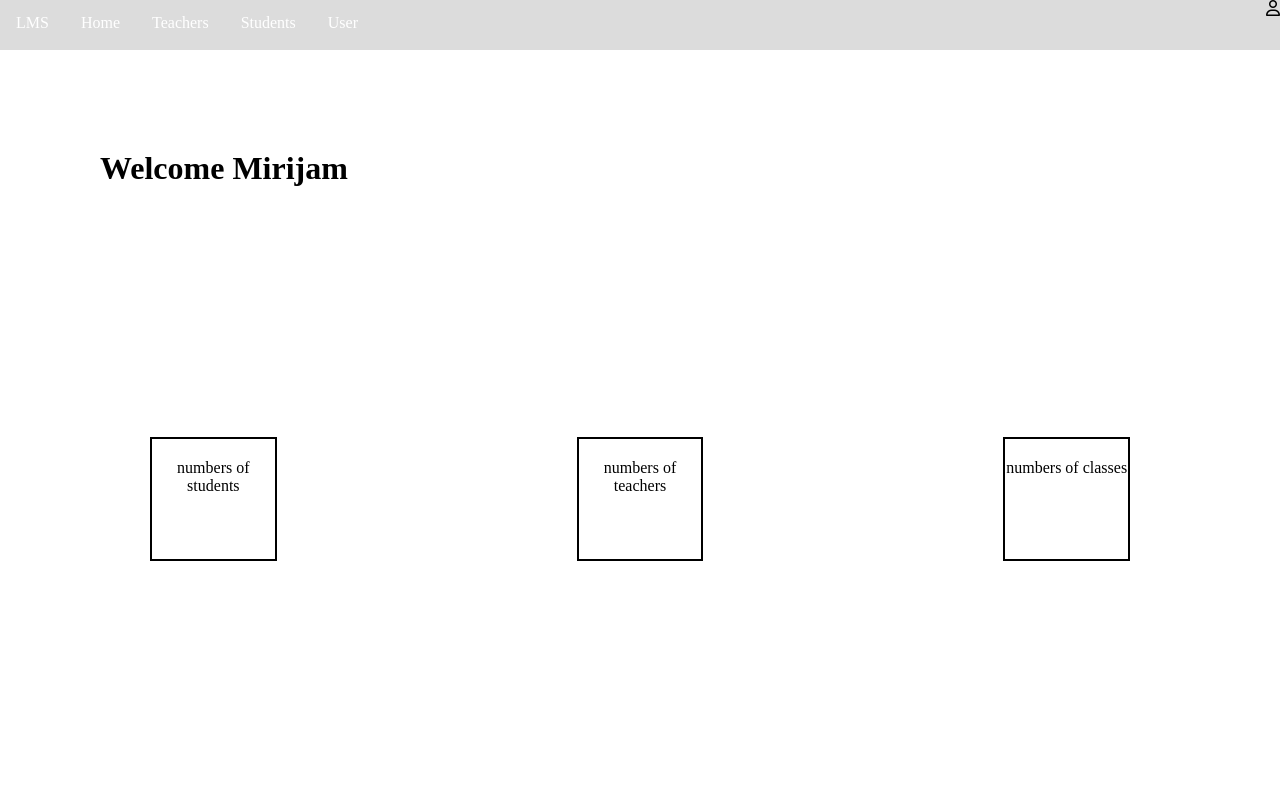
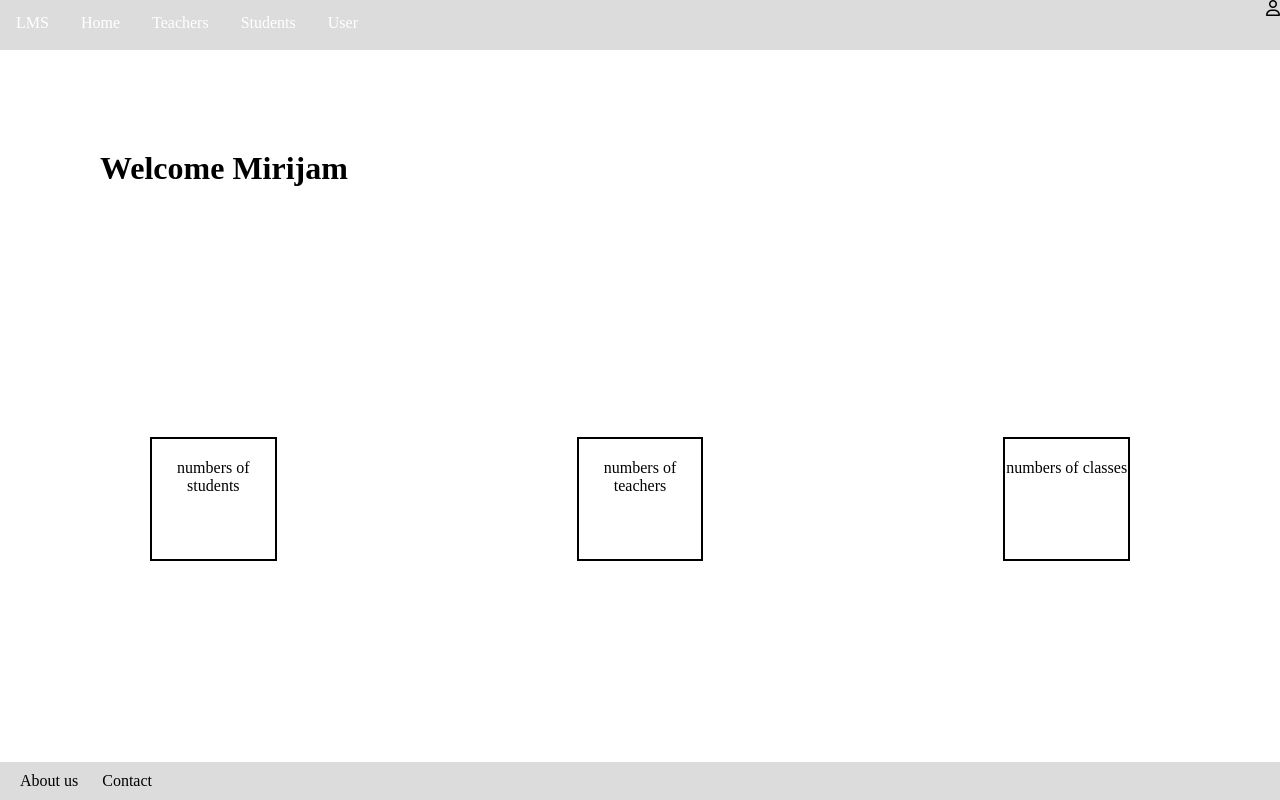
Before and after one commit to aysedo/School-Management-System, a website with bundled scripts: page index.html in a window 1280 px wide. Built offline with nearby package versions, Linux system fonts and the light colour scheme.

Commit message:
footer added

```diff
--- a/dashboard.js
+++ b/dashboard.js
@@ -23,8 +23,17 @@ const renderNav = () => {
         </section>
 
 
+
+
+       <footer id="footer-container">
+            <a a href="#" class="About us">About us</a>
+            <a href="#" class="contact">Contact</a>
+       </footer>
+
         `;
 };
+
+
 
 
 
--- a/styles.css
+++ b/styles.css
@@ -49,7 +49,7 @@ div .fa-user{
 }
 
 
-
+/* front-container items*/
 
 section .students-container{
         margin: 150px;
@@ -76,3 +76,22 @@ section .classes-container{
         text-align: center;
         padding-top: 20px;
       }
+
+/* Footer part*/
+#footer-container{
+  position:fixed;
+  bottom: 0;
+  left:0;
+  width:100%;
+  background-color: #333;
+  color: #fff;
+  text-align:start;
+  padding: 10px;
+  background-color: gainsboro;
+}
+
+#footer-container a{
+  color:black;
+  text-decoration: none;
+  padding:10px;
+}
```
